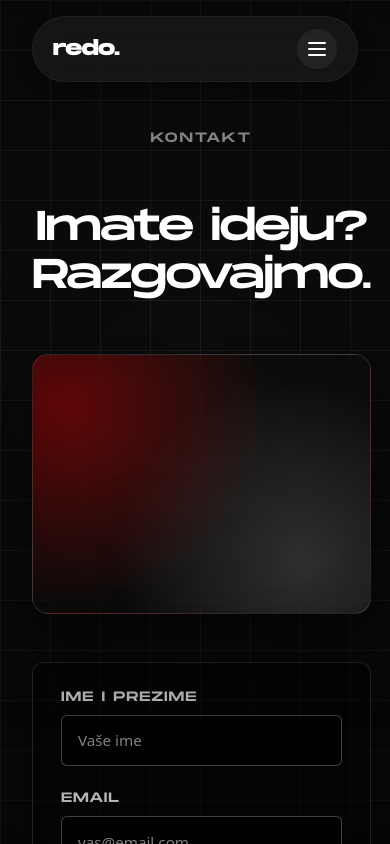
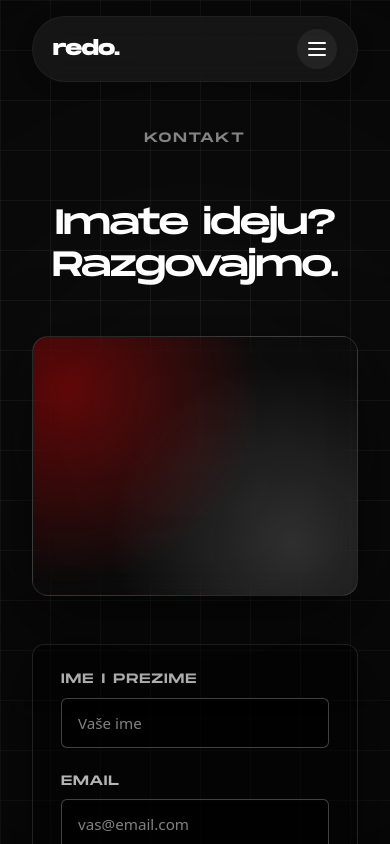
Before and after one commit to vukosavljevic/redo, a Vue app: page /kontakt in a window 390 px wide. Shown: the top 844 px of the page. Built offline with nearby package versions, Linux system fonts and the light colour scheme.

Commit message:
fix: mobile titles

```diff
--- a/src/components/TheWelcome.vue
+++ b/src/components/TheWelcome.vue
@@ -974,7 +974,7 @@ watch(
   }
 
   .title {
-    font-size: 3rem;
+    font-size: 2.5rem;
     letter-spacing: -1.5px;
     margin-bottom: 2rem;
   }
@@ -1032,17 +1032,17 @@ watch(
   }
 
   .projects-title {
-    font-size: 2.5rem;
+    font-size: 2.1rem;
     margin-bottom: 1rem;
     gap: 0.5rem;
   }
 
   .title-slash {
-    font-size: 2.5rem;
+    font-size: 2.1rem;
   }
 
   .title-text {
-    font-size: 2.5rem;
+    font-size: 2.1rem;
   }
 
   .projects-description {
@@ -1104,5 +1104,11 @@ watch(
     line-height: 1.6;
     margin-bottom: 3rem;
   }
+
+  .contact-title {
+    font-size: 2.4rem;
+    letter-spacing: -1.5px;
+    margin-bottom: 2rem;
+  }
 }
 </style>
--- a/src/components/contact/ContactPage.vue
+++ b/src/components/contact/ContactPage.vue
@@ -275,9 +275,9 @@ const submitContact = () => {
   }
 
   .contact-title {
-    font-size: 2.6rem;
-    letter-spacing: -1.5px;
-    margin-bottom: 2rem;
+    font-size: 2.2rem;
+    letter-spacing: -1.3px;
+    margin-bottom: 1.75rem;
   }
 
   .contact-description {
--- a/src/components/projects/ProjectsGrid.vue
+++ b/src/components/projects/ProjectsGrid.vue
@@ -182,14 +182,14 @@ defineEmits(['open'])
   }
 
   .projects-title {
-    font-size: 2.5rem;
+    font-size: 2.1rem;
     margin-bottom: 1rem;
     gap: 0.5rem;
   }
 
   .title-slash,
   .title-text {
-    font-size: 2.5rem;
+    font-size: 2.1rem;
   }
 
   .projects-description {
```
